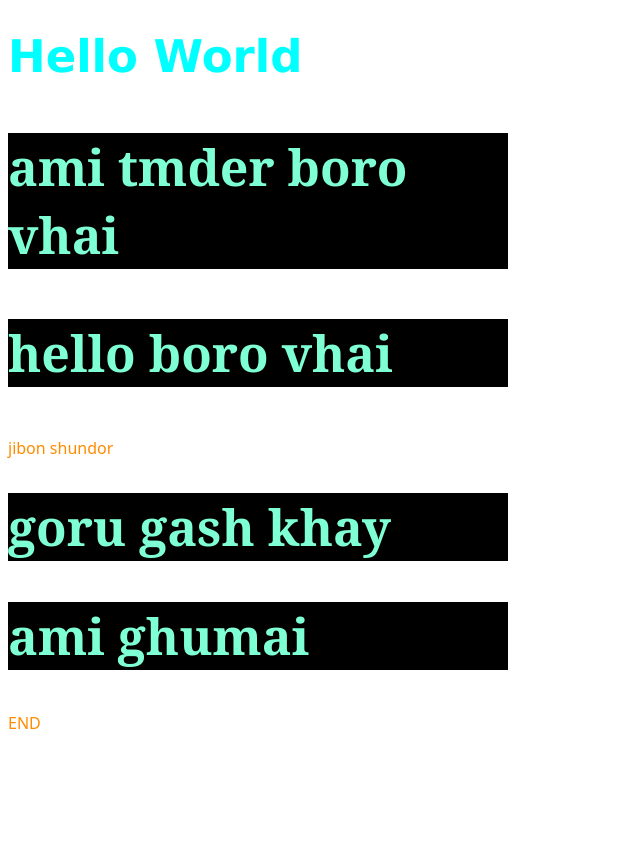
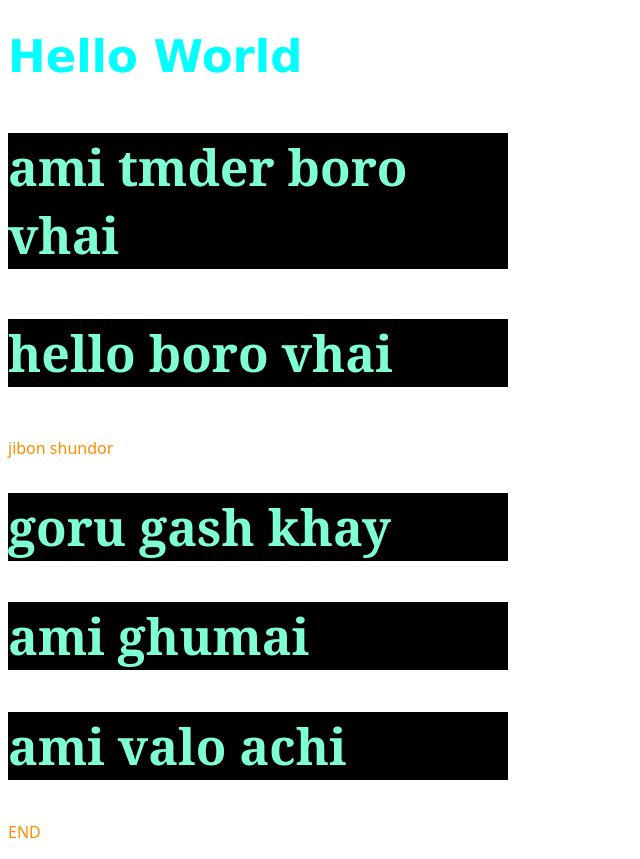
Before and after one commit to taranggo-45/my-last-website, a plain HTML site: page index.html in a window 1280 px wide. Shown: the whole page, without its empty margins (0-640 px from the left). Before the commit the page ends 800 px from the top, so only its background shows below. Drawn offline with Linux system fonts and the light colour scheme.

Commit message:
second change

```diff
--- a/index.html
+++ b/index.html
@@ -14,6 +14,7 @@
     <p id="op">jibon shundor </p>
     <h1 class="for">goru gash khay</h1>
 <h2 class="for">ami ghumai</h2>
+<h2 class="for">ami valo achi</h2>
        <p id="op">END </p>
 </body>
 </html>
```
